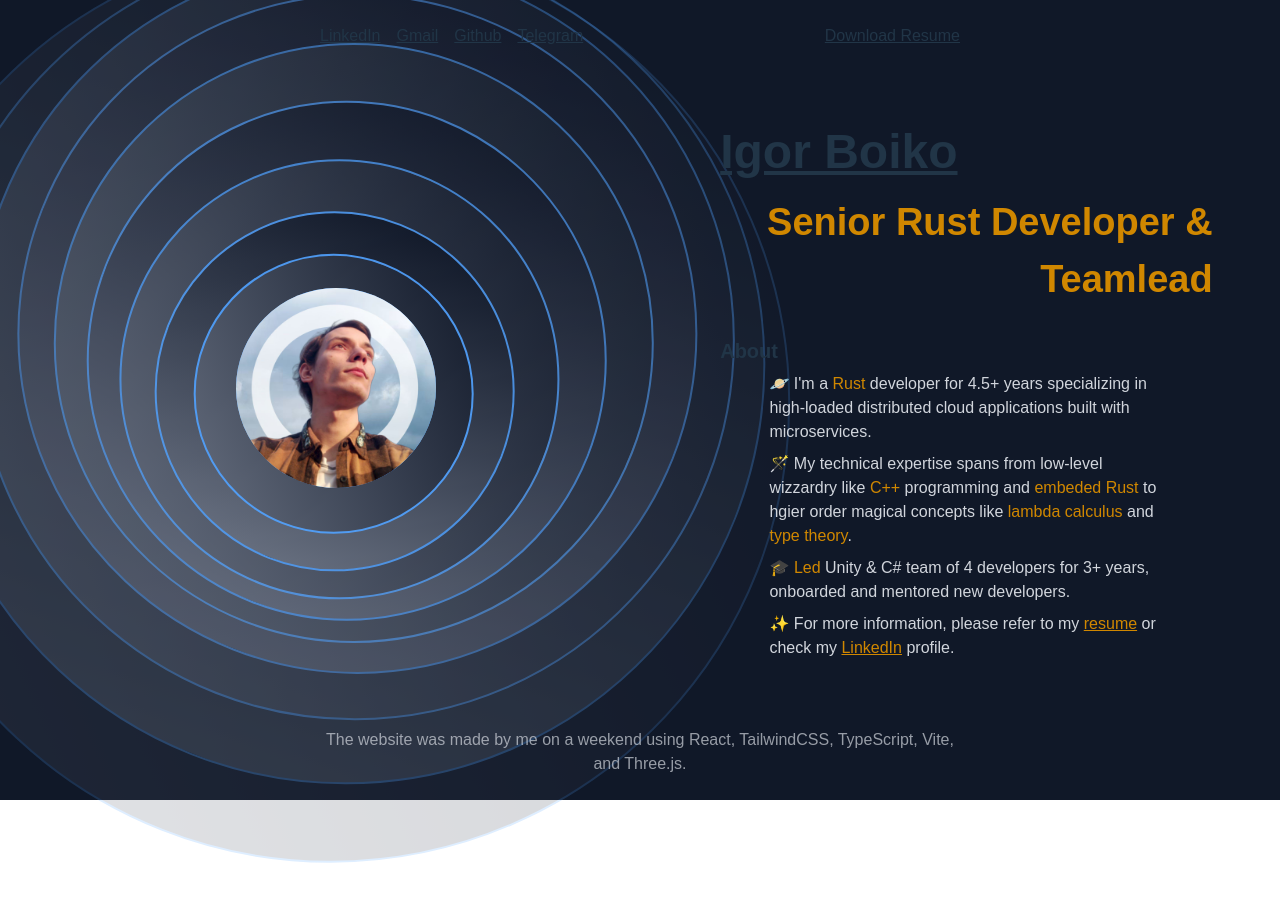
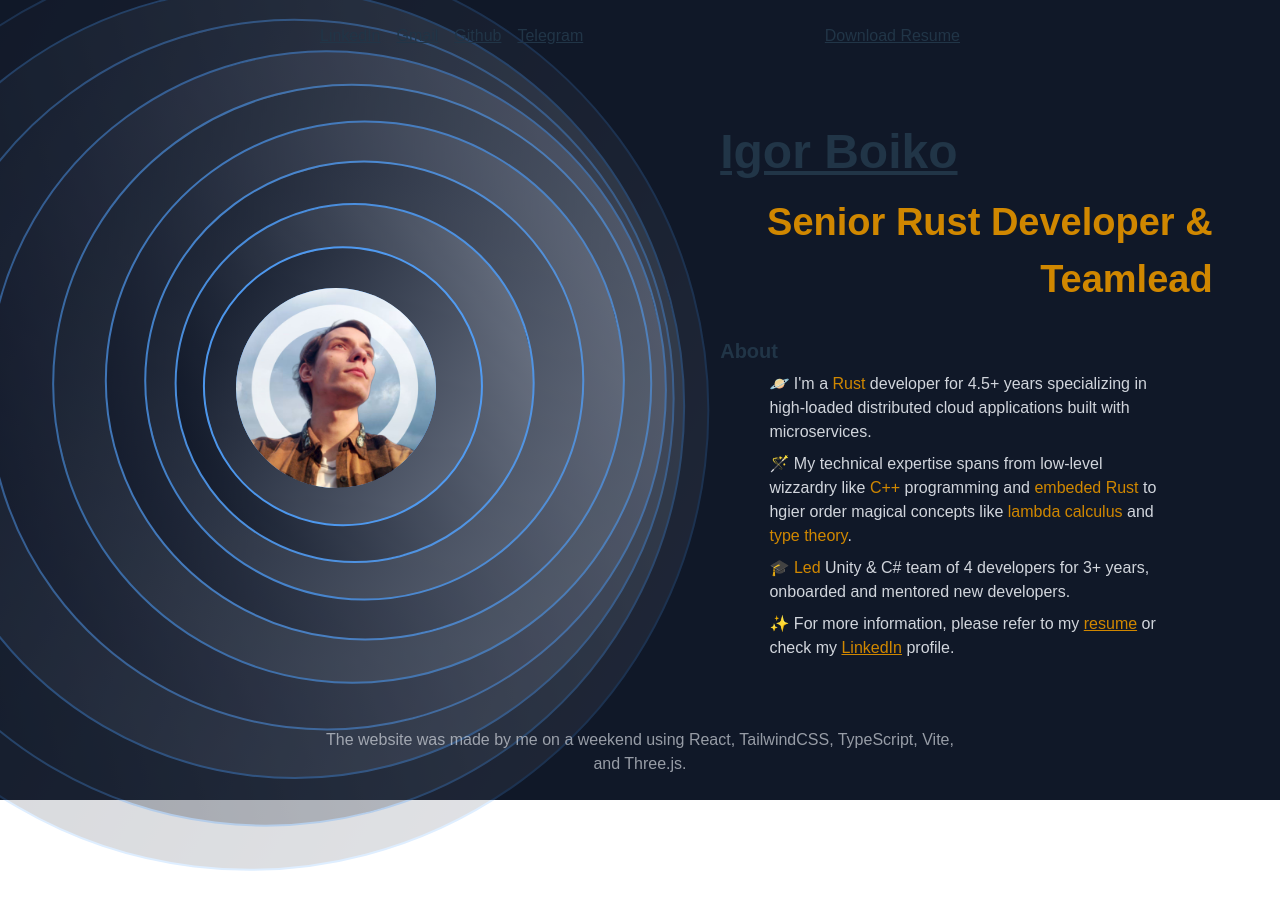
Before and after one commit to Igor-4242/igorrust.website, a React (Vite) app: page / in a window 1280 px wide. Shown: the top 910 px of the page. Built offline with nearby package versions, Linux system fonts and the light colour scheme.

Commit message:
V2. commented a bit

```diff
--- a/src/circles.tsx
+++ b/src/circles.tsx
@@ -1,19 +1,6 @@
 import * as math from './math';
 import * as hooks from './hooks';
-// import * as react from 'react';
 import './styles.css';
-
-
-
-// const MemoedCircles =
-//     react.memo(({
-//         amount = 10,
-//         radiusBase = 200,
-//         radiusMax = 1000
-//     }: CircleConfig) => {
-//         return <InnerCircles amount={amount} radiusBase={radiusBase} radiusMax={radiusMax} />
-//     });
-
 
 interface CircleConfig {
     amount: number;
@@ -21,80 +8,18 @@ interface CircleConfig {
     radiusMax: number;
 }
 
-
-function generateCircles({
-    amount = 10, radiusBase = 200, radiusMax = 1000
-}: CircleConfig) {
-    const circles = [];
-
-
-    for (let i = 0; i < amount; i++) {
-        const radius = math.map_range(0, amount, i, radiusBase, radiusMax);
-
-        const yPos = hooks.useSinAnimation({
-            amplitude: math.map_range(0, amount, i, 0.0, 100.0),
-            speed: 0.0001,
-            offset: math.map_range(0, amount, i, 0.0, 5.0)
-        });
-
-        circles.push(
-            <div
-                key={i}
-                className={`
-                    ${i % 2 === 0 ? "bg-black" : "bg-gray-500"}
-                    rounded-full absolute
-                    ${i % 2 === 0 ? "bg-gradient-to-b" : "bg-gradient-to-bl"} from-gray-900 to-gray-500
-                    border-2 border-blue-400 border-offset-2
-                    `}
-                style={{
-                    width: `${radius}px`,
-                    height: `${radius}px`,
-                    zIndex: -i,
-                    transform: `translateY(${yPos}px)`,
-                    opacity: math.map_range(0, amount, i, 1.0, 0.1),
-                }}
-            />
-        );
-    }
-
-    return circles;
-}
-
-function InnerCircles({
+export function Circles({
     amount = 10,
     radiusBase = 200,
     radiusMax = 1000
 }: CircleConfig) {
 
-    let main_circle =
-        <img
-            rel="preload"
-            src={`./igor_avatar.jpg`}
-            key={9999999}
-            className={`rounded-full absolute`}
-            style={{
-                minWidth: `${radiusBase}px`,
-                minHeight: `${radiusBase}px`,
-                maxWidth: `${radiusBase}px`,
-                maxHeight: `${radiusBase}px`,
-                width: `${radiusBase}px`,
-                height: `${radiusBase}px`,
-                zIndex: 10000,
-            }}
-        />;
+    const initial_sin_offset = Math.random() * 360;
+    const initial_rotation = Math.random() * 360;
 
-    // const circles = react.useMemo(() =>
-    //     generateCircles({ amount, radiusBase, radiusMax }),
-    //     [amount, radiusBase, radiusMax]
-    // );
-    const circles = generateCircles({ amount, radiusBase, radiusMax });
-
-
-    const initial_rotation = Math.random() * 360;
-    const rotation = hooks.useRotationLinear({
+    const rotation = hooks.use_animation_linear({
         amplitude: 1,
-        speed: 0.005,
-        // speed: 0.1,
+        speed: 0.5,
         offset: initial_rotation
     });
 
@@ -104,19 +29,68 @@ function InnerCircles({
             className={`z-[-1] flex h-[0px] w-[0px] relative justify-center items-center`}
         >
 
-            {main_circle}
+            <img
+                rel="preload"
+                src={`./igor_avatar.jpg`}
+                key={9999999}
+                className={`rounded-full absolute`}
+                style={{
+                    minWidth: `${radiusBase}px`,
+                    minHeight: `${radiusBase}px`,
+                    maxWidth: `${radiusBase}px`,
+                    maxHeight: `${radiusBase}px`,
+                    width: `${radiusBase}px`,
+                    height: `${radiusBase}px`,
+                    zIndex: 10000,
+                }}
+            />
+
+            {/*
+                There is two hooks: "rotation" and "y_position".
+                It lags only when:
+                1. There is child component transformed by hook in a parent component thats also transformed by hook.
+                2. When a component transformed by two hooks at the same time.
+
+                WTF do I do? (without rewriting hooks to GPU accelerated css styles cz i might want to use GSAP or some similar animation library in near future)
+            */}
 
             <div
                 className={`flex relative justify-center items-center`}
                 style={{
                     transform: `rotate(${rotation}deg)`
                 }}>
-                {circles}
+
+                {
+                    Array.from({ length: amount }).map((_, i) => {
+                        const radius = math.map_range(0, amount, i, radiusBase, radiusMax);
+
+                        const y_position = hooks.use_sin_animation({
+                            amplitude: math.map_range(0, amount, i, 0.0, 100.0),
+                            speed: 0.0001,
+                            offset: math.map_range(0, amount, i, 0.0, 5.0) + initial_sin_offset
+                        });
+
+                        return <div
+                            key={i}
+                            className={`
+                                ${i % 2 === 0 ? "bg-black" : "bg-gray-500"}
+                                rounded-full absolute
+                                ${i % 2 === 0 ? "bg-gradient-to-b" : "bg-gradient-to-bl"} from-gray-900 to-gray-500
+                                border-2 border-blue-400 border-offset-2
+                                `}
+                            style={{
+                                width: `${radius}px`,
+                                height: `${radius}px`,
+                                zIndex: -i,
+                                transform: `translateY(${y_position}px)`,
+                                opacity: math.map_range(0, amount, i, 1.0, 0.1),
+                            }}
+                        />
+                    })
+                }
+
             </div>
 
         </div>
     );
 }
-
-
-export const Circles = InnerCircles;
--- a/src/hooks.ts
+++ b/src/hooks.ts
@@ -1,90 +1,55 @@
 import * as react from 'react';
 
-interface SineAnimationConfig {
+interface AnimationConfig {
     amplitude: number;
     speed: number;
     offset: number;
 }
 
-export function useSinAnimation({
+export function use_sin_animation({
     amplitude = 20,
     speed = 1.0,
     offset = 0
-}: SineAnimationConfig): number {
-    const [position, setPosition] = react.useState<number>(0);
+}: AnimationConfig): number {
+    const [value, set_value] = react.useState<number>(0);
 
     react.useEffect(() => {
         const startTime = Date.now();
 
         const animate = (currentTime: number) => {
             const elapsed = currentTime - startTime;
-            const yPos = amplitude * Math.sin(elapsed * speed + offset);
-
-            setPosition(yPos);
+            const val = amplitude * Math.sin(elapsed * speed + offset);
+            set_value(val);
             requestAnimationFrame(animate);
         };
 
         requestAnimationFrame(animate);
+        return () => cancelAnimationFrame(requestAnimationFrame(animate));
+    }, [/* no deps */]);
 
-        return () => {
-            cancelAnimationFrame(requestAnimationFrame(animate));
-        };
-    }, [amplitude, speed, offset]);
-    return position;
+    return value;
 }
 
-
-interface RotationConfig {
-    amplitude: number;
-    speed: number;
-    offset: number;
-}
-
-export function useRotationSin({
+export function use_animation_linear({
     amplitude = 360,
-    speed = 1.0
-}: RotationConfig): number {
-    const [rotation, setRotation] = react.useState<number>(0);
+    speed = 1.0,
+    offset = 0.0
+}: AnimationConfig): number {
+    const [value, set_value] = react.useState<number>(0);
 
     react.useEffect(() => {
         const startTime = Date.now();
 
-        const animate = () => {
-            const elapsed = Date.now() - startTime;
-            const angle = amplitude * Math.sin(elapsed * speed);
-            setRotation(angle);
-
+        const animate = (currentTime: number) => {
+            const elapsed = currentTime - startTime;
+            const val = amplitude * elapsed * speed + offset;
+            set_value(val);
             requestAnimationFrame(animate);
         };
 
-        const animationFrameId = requestAnimationFrame(animate);
-        return () => cancelAnimationFrame(animationFrameId);
-    }, [amplitude]);
+        requestAnimationFrame(animate);
+        return () => cancelAnimationFrame(requestAnimationFrame(animate));
+    }, [/* no deps */]);
 
-    return rotation;
+    return value;
 }
-
-export function useRotationLinear({
-    amplitude = 360,
-    speed = 1.0,
-    offset = 0.0
-}: RotationConfig): number {
-    const [rotation, setRotation] = react.useState<number>(0);
-
-    react.useEffect(() => {
-        const startTime = Date.now();
-
-        const animate = () => {
-            const elapsed = Date.now() - startTime;
-            const angle = amplitude * elapsed * speed + offset;
-            setRotation(angle);
-
-            requestAnimationFrame(animate);
-        };
-
-        const animationFrameId = requestAnimationFrame(animate);
-        return () => cancelAnimationFrame(animationFrameId);
-    }, [amplitude]);
-
-    return rotation;
-}
```
